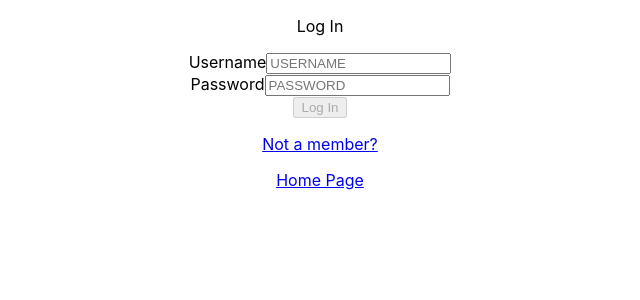
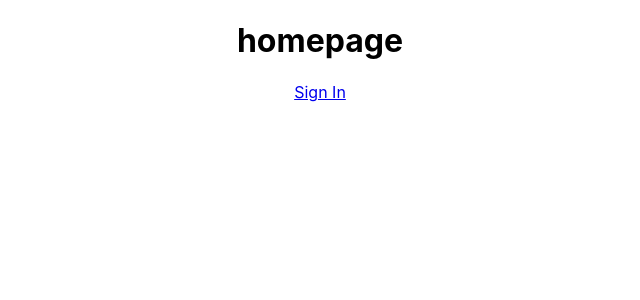
Before and after one commit to african-marketplace-tt7/frontend, a React (Create React App) app in the folder african-marketplace/: page / in a window 1280 px wide. Shown: the top 300 px of the page, without its empty margins (320-960 px from the left). Built offline with nearby package versions, Linux system fonts and the light colour scheme.

Commit message:
set up routing to sign in and home page

```diff
--- a/african-marketplace/src/App.js
+++ b/african-marketplace/src/App.js
@@ -1,10 +1,16 @@
+import { Route, Switch } from "react-router-dom";
 import "./App.css";
+import Homepage from "./components/homePage";
 import SignIn from "./components/Sign-in";
 
 function App() {
   return (
     <div className="App">
-      <SignIn />
+      <Switch>
+        <Route path="/sign-in" component={SignIn} />
+        {/* <Route path="/signup" component={} /> */}
+        <Route path="/" component={Homepage} />
+      </Switch>
     </div>
   );
 }
--- a/african-marketplace/src/components/homePage.js
+++ b/african-marketplace/src/components/homePage.js
@@ -0,0 +1,13 @@
+import SignIn from "./Sign-in";
+import { Link, useHistory } from "react-router-dom";
+
+function Homepage(props) {
+  return (
+    <div>
+      <h1>homepage</h1>
+      <Link to="/sign-in">Sign In</Link>
+    </div>
+  );
+}
+
+export default Homepage;
```
Also changed, not shown: 1 other file (tests, documents, lock files or other folders).
